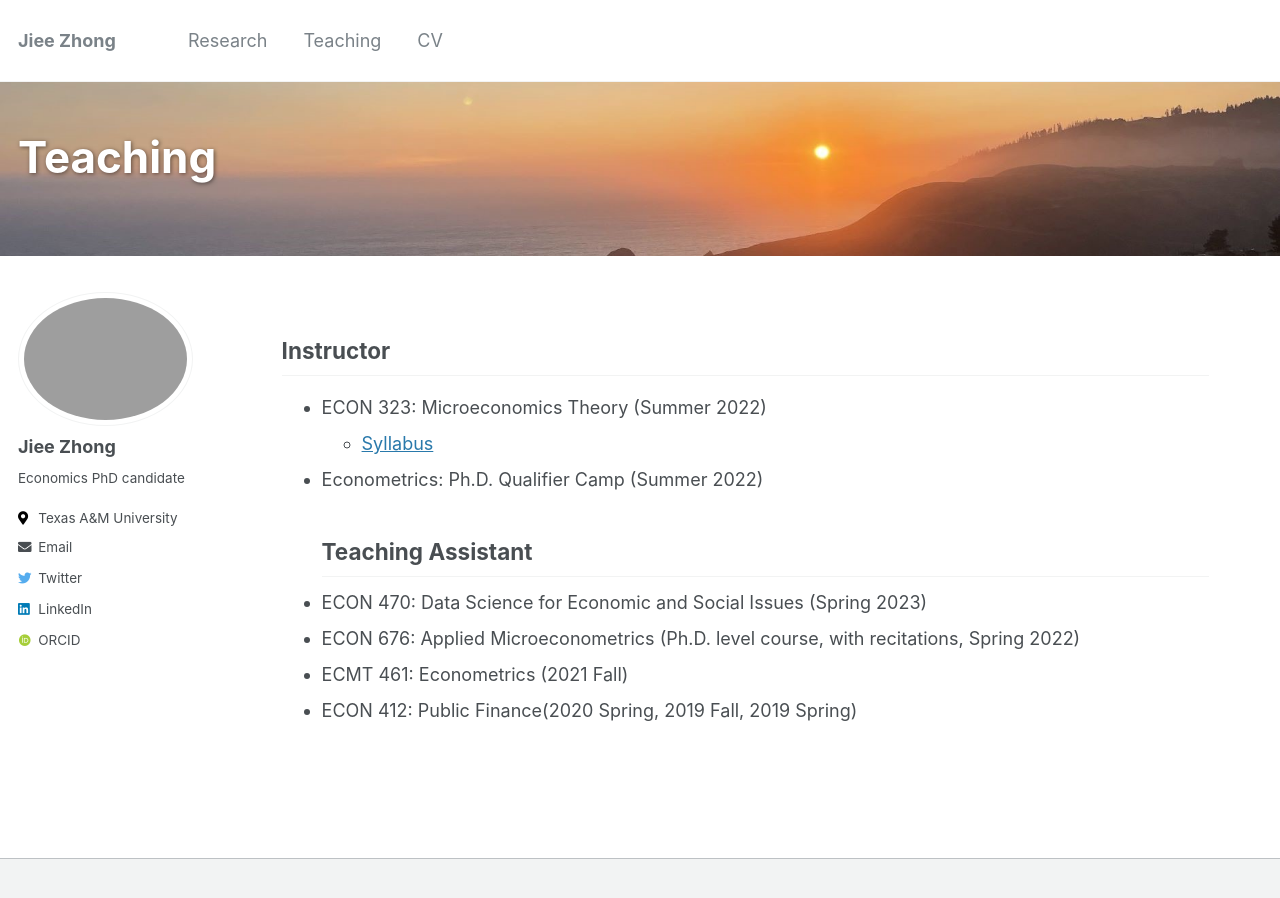
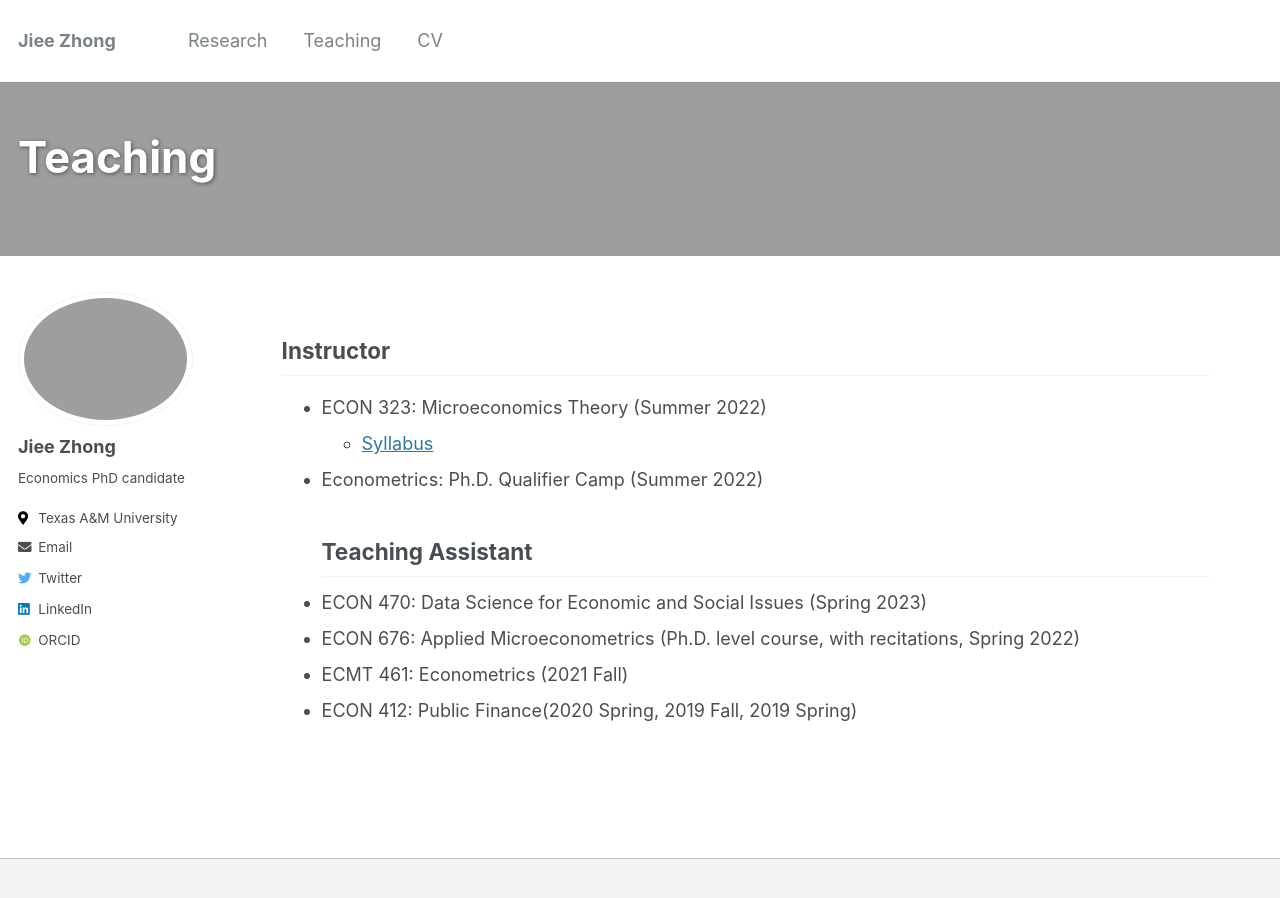
Before and after one commit to jieezhong/jieezhong.github.io, a Jekyll site: the page built from _pages/teaching.md, in a window 1280 px wide and 931 px high. Shown: the top 898 px of the window. Built offline with Jekyll 4.4.1, drawn with Linux system fonts in a browser that asks for light colours; some web fonts are replaced.

Commit message:
Update teaching.md

```diff
--- a/_pages/teaching.md
+++ b/_pages/teaching.md
@@ -2,7 +2,7 @@
 permalink: /teaching/
 title: "Teaching"
 header:
-  overlay_image: jenner_beach5.jpg
+  overlay_image: mountain77.jpg
 
 ---
 
```
